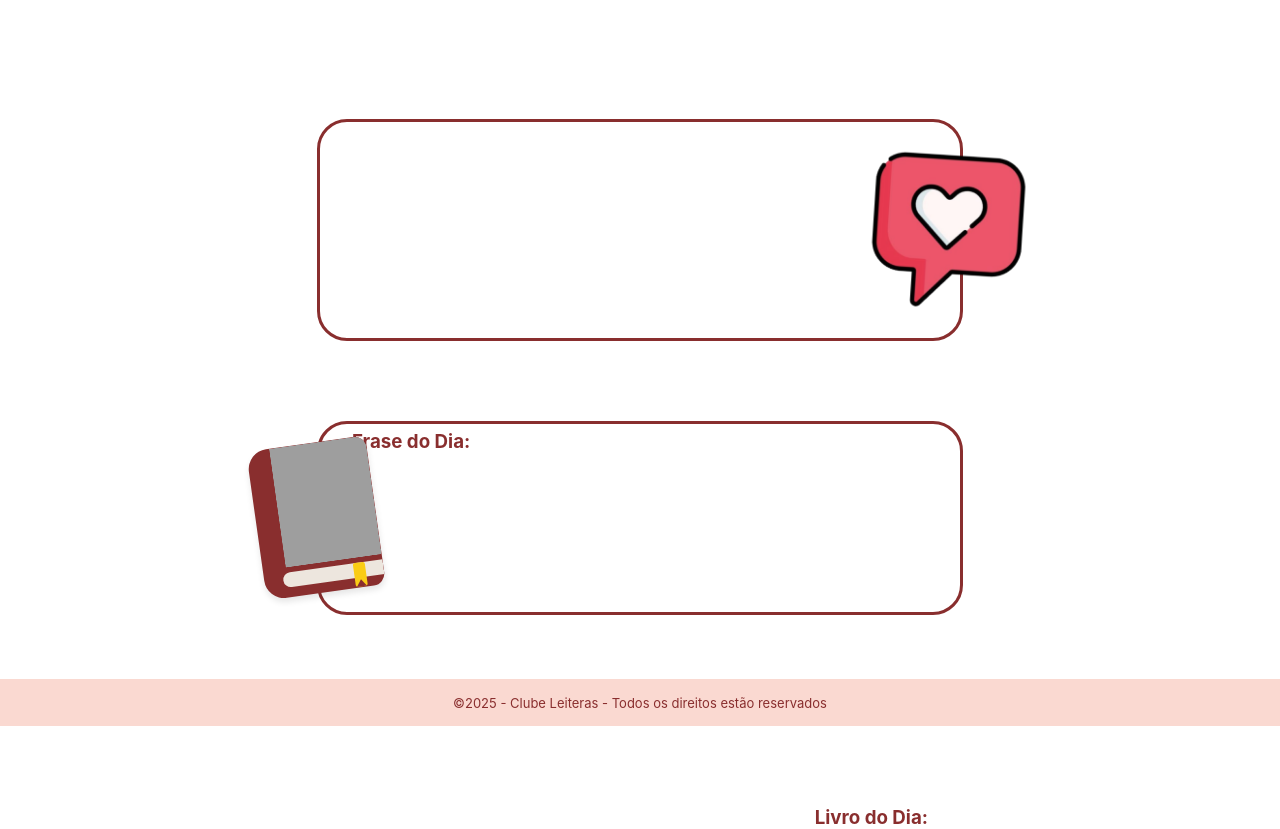
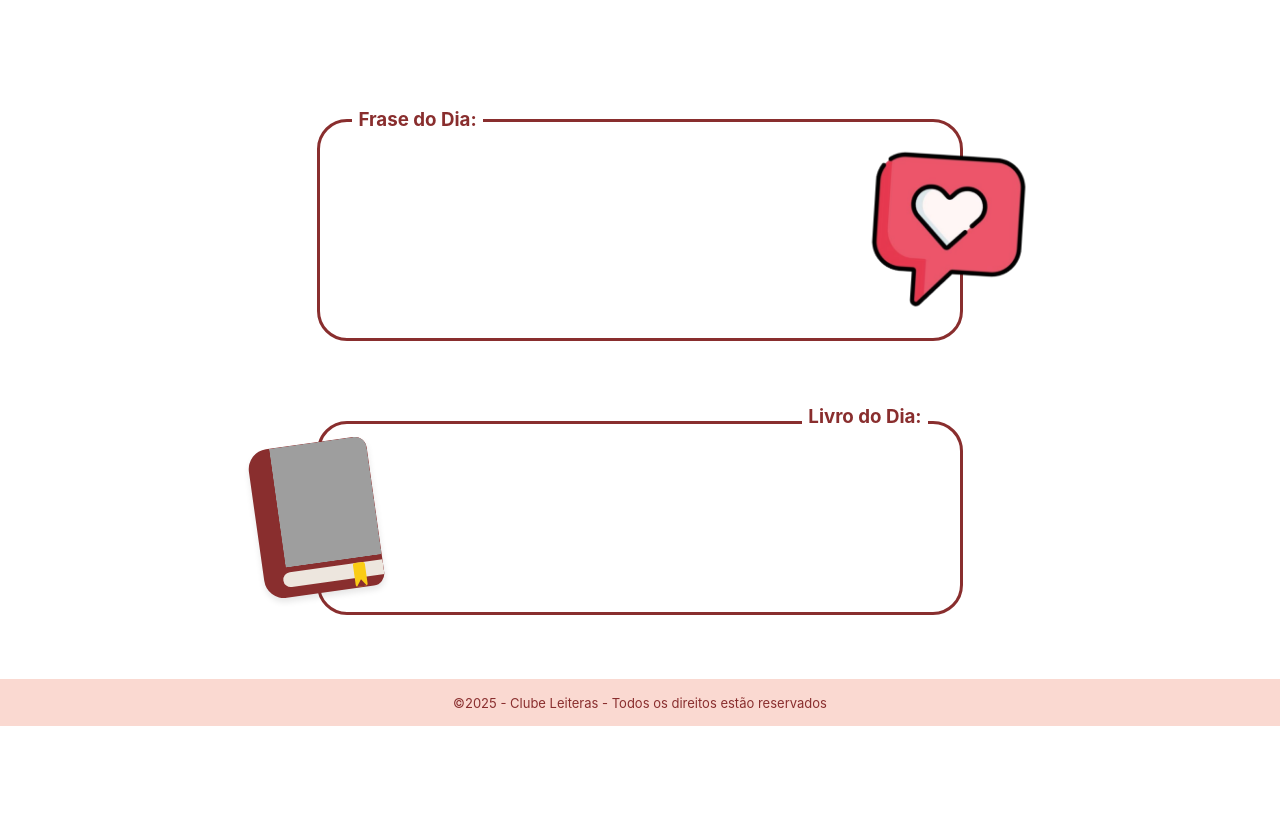
Before and after one commit to CaduPerrudGerminare/ClubeLeiteirasDAD, a React (Create React App) app: page / in a window 1280 px wide. Shown: the part 1591-2420 px from the top of the page. After the commit the page ends 2317 px from the top, so only its background shows below. Built offline with nearby package versions, Linux system fonts and the light colour scheme; no server answers; grey boxes are pictures that could not be loaded; a web font is replaced by a local one.

Commit message:
Arrumando o style

```diff
--- a/src/pages/LandingPage_PosLogin.js
+++ b/src/pages/LandingPage_PosLogin.js
@@ -47,6 +47,8 @@ const useStyles = makeStyles({
       backgroundColor: "white",
     },
   },
+
+
   textoFrase: {
     marginLeft: "-50%",
     width: "90%",
--- a/src/pages/LandingPage_PreLogin.js
+++ b/src/pages/LandingPage_PreLogin.js
@@ -68,8 +68,8 @@ const useStyles = makeStyles({
       color: "white",
     }
   },
-
   box1: {
+    position: "relative",
     zIndex: -1,
     display: "flex",
     alignItems: "center",
@@ -88,10 +88,10 @@ const useStyles = makeStyles({
 
     "& h3": {
       zIndex: -1,
-      padding: "0 0.5%",
+      padding: "0 1%",
       position: "absolute",
-      bottom: "-157.8%",
-      left: "27%",
+      top: "-15%",
+      left: "5%",
       color: rosaVermelhinho,
       backgroundColor: "white",
     },
@@ -114,6 +114,7 @@ const useStyles = makeStyles({
   },
 
   box2: {
+    position: "relative",
     zIndex: -1,
     display: "flex",
     alignItems: "center",
@@ -122,12 +123,13 @@ const useStyles = makeStyles({
     padding: "1.5% 5%",
     width: "40%",
     border: `3px solid ${rosaVermelhinho}`,
+
     "& h3": {
       zIndex: -1,
-      padding: "0 0.5%",
+      padding: "0 1%",
       position: "absolute",
-      right: "27%",
-      bottom: "-204.8%",
+      right: "5%",
+      top: "-20%",
       color: rosaVermelhinho,
       backgroundColor: "white",
     },
```
